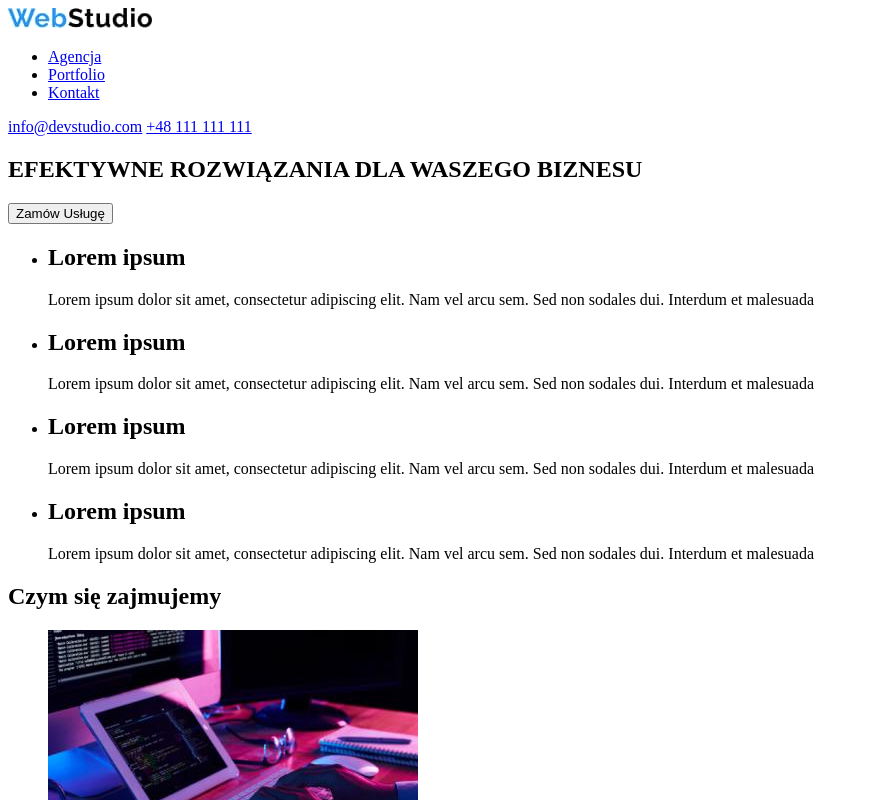
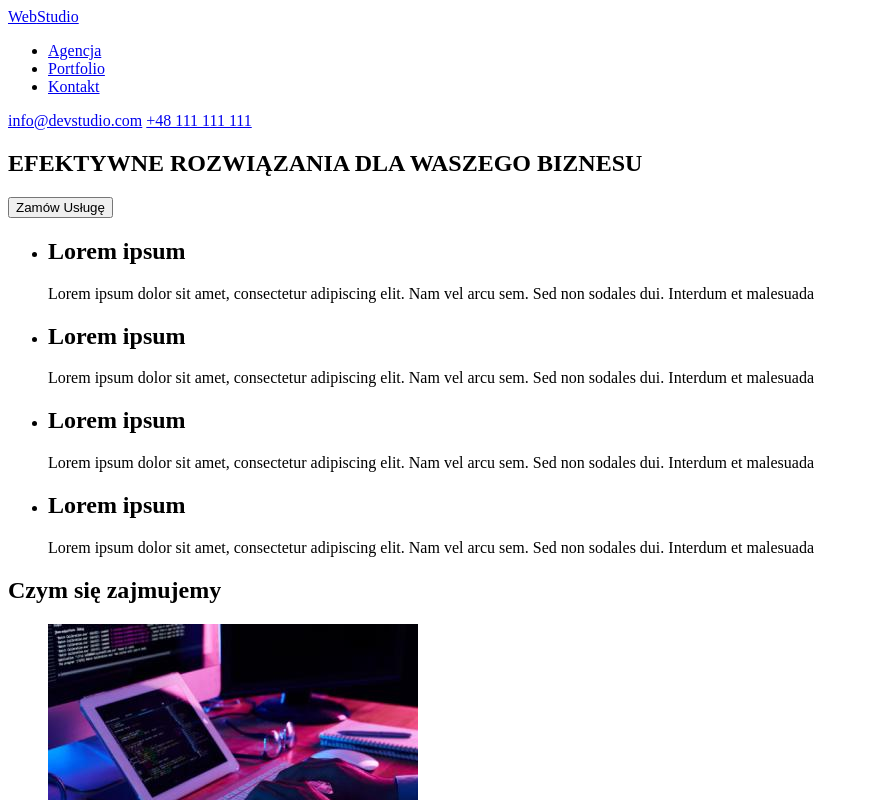
Before and after one commit to rolidabrowski/goit-markup-hw-01, a plain HTML site: page index.html in a window 1280 px wide. Shown: the top 800 px of the page, without its empty margins (0-869 px from the left). Drawn offline with Linux system fonts and the light colour scheme.

Commit message:
Update index.html

```diff
--- a/index.html
+++ b/index.html
@@ -8,14 +8,7 @@
   </head>
   <body>
     <header>
-      <a href="#" target="_blank">
-        <img
-          src="images/header/logowebstudio.jpg"
-          alt="logo WebStudio"
-          width="144"
-          height="20"
-        />
-      </a>
+      <a href="#"><span>Web</span>Studio</a>
       <nav>
         <ul>
           <li><a href="#">Agencja</a></li>
@@ -38,8 +31,8 @@
               <hgroup>
                 <h2>Lorem ipsum</h2>
                 <p>
-                  Lorem ipsum dolor sit amet, consectetur adipiscing elit. Nam
-                  vel arcu sem. Sed non sodales dui. Interdum et malesuada
+                  Lorem ipsum dolor sit amet, consectetur adipiscing elit. Nam vel arcu sem. Sed non
+                  sodales dui. Interdum et malesuada
                 </p>
               </hgroup>
             </li>
@@ -47,8 +40,8 @@
               <hgroup>
                 <h2>Lorem ipsum</h2>
                 <p>
-                  Lorem ipsum dolor sit amet, consectetur adipiscing elit. Nam
-                  vel arcu sem. Sed non sodales dui. Interdum et malesuada
+                  Lorem ipsum dolor sit amet, consectetur adipiscing elit. Nam vel arcu sem. Sed non
+                  sodales dui. Interdum et malesuada
                 </p>
               </hgroup>
             </li>
@@ -56,8 +49,8 @@
               <hgroup>
                 <h2>Lorem ipsum</h2>
                 <p>
-                  Lorem ipsum dolor sit amet, consectetur adipiscing elit. Nam
-                  vel arcu sem. Sed non sodales dui. Interdum et malesuada
+                  Lorem ipsum dolor sit amet, consectetur adipiscing elit. Nam vel arcu sem. Sed non
+                  sodales dui. Interdum et malesuada
                 </p>
               </hgroup>
             </li>
@@ -65,8 +58,8 @@
               <hgroup>
                 <h2>Lorem ipsum</h2>
                 <p>
-                  Lorem ipsum dolor sit amet, consectetur adipiscing elit. Nam
-                  vel arcu sem. Sed non sodales dui. Interdum et malesuada
+                  Lorem ipsum dolor sit amet, consectetur adipiscing elit. Nam vel arcu sem. Sed non
+                  sodales dui. Interdum et malesuada
                 </p>
               </hgroup>
             </li>
@@ -165,14 +158,7 @@
       </section>
     </main>
     <footer>
-      <a href="#">
-        <img
-          src="images/header/logowebstudio.jpg"
-          alt="logo WebStudio"
-          width="144"
-          height="20"
-        />
-      </a>
+      <a href="#"><span>Web</span>Studio</a>
       <address>
         <ul>
           <li>
@@ -180,7 +166,9 @@
               m. Warszawa, Aleje Jerozolimskie 21
             </a>
           </li>
-          <li><a href="mailto:info@example.com">info@example.com</a></li>
+          <li>
+            <a href="mailto:info@example.com">info@example.com</a>
+          </li>
           <li><a href="tel:+48111111111">+48 111 111 111</a></li>
         </ul>
       </address>
```
Also changed, not shown: .prettierrc.json (added), 1 other file.
